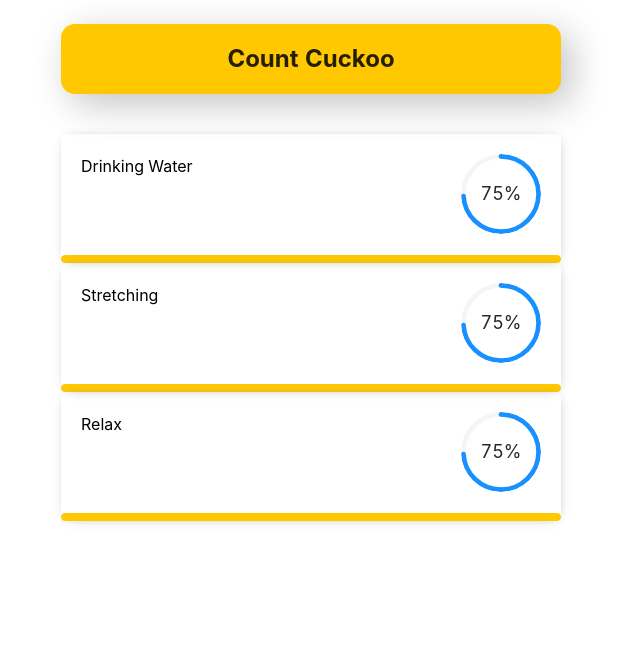
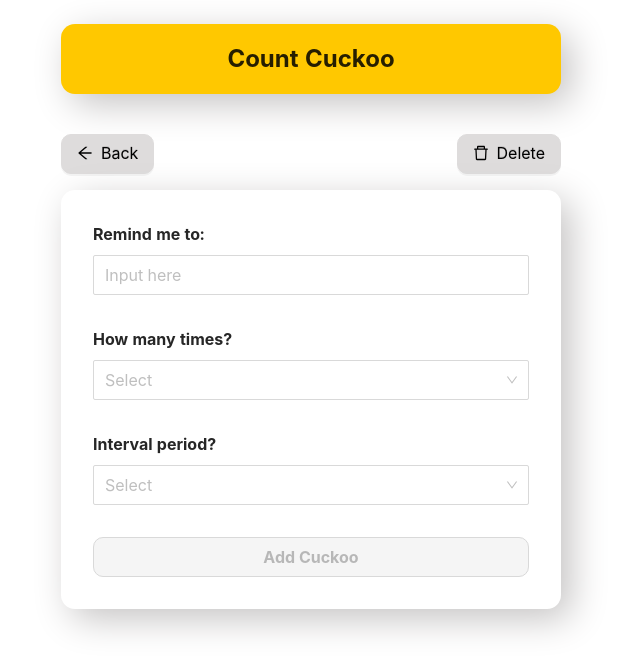
Before and after one commit to omkrpt/cuckoo-dooku, a React (Create React App) app: page / in a window 1280 px wide. Shown: the top 672 px of the page, without its empty margins (329-969 px from the left). Built offline with nearby package versions, Linux system fonts and the light colour scheme; the HTML template or start-up script is replaced by a standard one.

Commit message:
UX improvements

```diff
--- a/package.json
+++ b/package.json
@@ -3,6 +3,7 @@
   "version": "0.1.0",
   "private": true,
   "dependencies": {
+    "@ant-design/icons": "^4.7.0",
     "@testing-library/jest-dom": "^5.15.0",
     "@testing-library/react": "^11.2.7",
     "@testing-library/user-event": "^12.8.3",
--- a/src/App.js
+++ b/src/App.js
@@ -1,3 +1,4 @@
+import React, { useEffect, useState } from "react";
 import "./App.css";
 import "antd/dist/antd.css";
 import { Row, Button } from "antd";
@@ -9,22 +10,20 @@ import AddNew from "./components/NewReminder/AddNew";
 // import { createAlarm, cancelAlarm } from "./utils/alarmHandler";
 // const alarmName = "createAlarmTest";
 
-import { Route, Routes } from "react-router";
-import { BrowserRouter } from "react-router-dom";
+function App() {
+  const [reminderPage, setReminderPage] = useState({});
 
-function App() {
+  useEffect(() => {}, []);
+
   return (
     <div className="App">
       <div style={{ width: "500px" }}>
         <Row className="header">Count Cuckoo</Row>
-
-        <BrowserRouter>
-          <Routes>
-            <Route path="/" element={<CardListing />}>
-              <Route path=":id" element={<AddNew />} />
-            </Route>
-          </Routes>
-        </BrowserRouter>
+        {reminderPage.show ? (
+          <AddNew id={reminderPage.id} setReminderPage={setReminderPage} />
+        ) : (
+          <CardListing setReminderPage={setReminderPage} />
+        )}
 
         {/* <Button
         type="primary"
--- a/src/components/Card/Card.js
+++ b/src/components/Card/Card.js
@@ -1,35 +1,37 @@
-import { Col, Progress } from 'antd'
-import React, { Component } from 'react'
-import { Link } from 'react-router-dom';
+import { Col, Progress } from "antd";
+import React, { Component } from "react";
 
 export class card extends Component {
   render() {
-        const {title = "Drink Water", percentage, id} = this.props;
+    const {
+      title = "Drink Water",
+      percentage,
+      id,
+      setReminderPage,
+    } = this.props;
     return (
-            <Col span={24} className="card">
-                <Link to={{
-                    pathname:`${id}`
-                }} >
+      <Col
+        span={24}
+        className="card"
+        onClick={() => setReminderPage({ show: true, id })}
+      >
         <div className="card-content">
+          <div>{title}</div>
           <div>
-                        {title}
-                    </div>
-                    <div>
-                        <Progress type="circle" percent={percentage} width={80}/>
+            <Progress type="circle" percent={percentage} width={80} />
           </div>
         </div>
         <Progress
           strokeColor={{
-                        '0%': '#ffc800',
-                        '100%': '#ffc800',
+            "0%": "#ffc800",
+            "100%": "#ffc800",
           }}
           percent={99.9}
           showInfo={false}
         />
-                </Link>
       </Col>
-        )
+    );
   }
 }
 
-export default card
+export default card;
--- a/src/components/Card/CardListing.js
+++ b/src/components/Card/CardListing.js
@@ -1,35 +1,53 @@
-import { Row } from 'antd'
-import React, { Component } from 'react'
-import Card from './Card'
+import { Row } from "antd";
+import React, { useEffect, useState, useMemo } from "react";
+import Card from "./Card";
 import "./style.css";
 
-export class cardListing extends Component {
-    render() {
-        const cards = [
-            {
-                title: "Drinking Water",
-                percentage: 75,
-                id:1,
-            },
-            {
-                title: "Stretching",
-                percentage: 75,
-                id:2
-            },
-            {
-                title: "Relax",
-                percentage: 75,
-                id:3
-            },
-        ]
-        return (
-            <div className="listing">
-                <Row span={24}>
-                    {cards.map((props) => <Card {...props} />)}
-                </Row>
-            </div>
-        )
+const CardListing = ({ setReminderPage }) => {
+  const [reminders, setReminders] = useState([]);
+
+  const loadFromStorage = ({ isInit }) => {
+    try {
+      const cuckooReminder = window.localStorage.getItem("cuckooReminder");
+      const reminders = JSON.parse(cuckooReminder);
+      if (reminders && Array.isArray(reminders)) {
+        setReminders(reminders);
+        setReminderPage({ show: false });
+      } else {
+        if (isInit) setReminderPage({ show: true });
+      }
+    } catch (error) {
+      console.log(error);
     }
-}
+  };
 
-export default cardListing
+  useEffect(() => {
+    loadFromStorage({ isInit: true });
+    window.addEventListener("storage", loadFromStorage);
+    return () => {
+      window.removeEventListener("storage", loadFromStorage);
+    };
+  }, []);
+
+  const cards = useMemo(
+    () =>
+      reminders.map(({ name, id }) => ({
+        title: name,
+        percentage: 75,
+        id: id,
+      })),
+    [reminders]
+  );
+
+  return (
+    <div className="listing">
+      <Row span={24}>
+        {React.Children.toArray(
+          cards.map((props) => <Card {...props} setReminderPage={setReminderPage} />)
+        )}
+      </Row>
+    </div>
+  );
+};
+
+export default CardListing;
--- a/src/components/NewReminder/AddNew.js
+++ b/src/components/NewReminder/AddNew.js
@@ -1,21 +1,91 @@
-import React from "react";
-import { Row, Button, Col, Progress } from "antd";
+import React, { useEffect, useState, useMemo } from "react";
+import { Row, Button, Col, Input } from "antd";
 import AddNewItem from "./AddNewItem";
+import { DeleteOutlined, ArrowLeftOutlined } from "@ant-design/icons";
 import "./style.css";
 
-const AddNew = ({}) => {
-  const handleOnItemChange = () => {};
+const AddNew = ({ id, setReminderPage }) => {
+  const [reminder, setReminder] = useState();
+  const [noOfTime, setNoOfTime] = useState();
+  const [intervalPeriod, setIntervalPeriod] = useState();
+  const mode = (id && "EDIT") || "CREATE";
+  // const [reminderOptions, setReminderOptions] = useState([]);
 
-  const addNewTime = () => {};
+  const isSaveDisabled = useMemo(() => {
+    return !reminder || !noOfTime || !intervalPeriod;
+  }, [reminder, noOfTime, intervalPeriod]);
 
-  const reminderOptions = () => {
-    const returnArray = [];
-    returnArray.push({ text: "Water Reminder", value: "water" });
-    returnArray.push({ text: "Blinking Reminder", value: "blinking" });
-    returnArray.push({ text: "Stretch Reminder", value: "stretch" });
-    returnArray.push({ text: "Posture Reminder", value: "posture" });
-    returnArray.push({ text: "Custom", value: "custom" });
-    return returnArray;
+  useEffect(() => {
+    const cuckooReminder = window.localStorage.getItem("cuckooReminder");
+    const reminders = cuckooReminder && JSON.parse(cuckooReminder);
+    if (reminders && Array.isArray(reminders)) {
+      const currentItem = reminders.find(({ id: itemId }) => itemId === id);
+      if (currentItem) {
+        const {
+          name: name_,
+          noOfTime: noOfTime_,
+          intervalPeriod: intervalPeriod_,
+        } = currentItem;
+        setReminder(name_);
+        setNoOfTime(noOfTime_);
+        setIntervalPeriod(intervalPeriod_);
+      }
+    }
+  }, [id]);
+
+  const handleOnItemChange = (type, value) => {
+    switch (type) {
+      case "remindOn":
+        {
+          setReminder(value);
+        }
+        break;
+      case "noOfTime":
+        {
+          setNoOfTime(value);
+        }
+        break;
+      case "intervalPeriod":
+        {
+          setIntervalPeriod(value);
+        }
+        break;
+    }
+  };
+
+  const addNewReminder = () => {
+    console.log(reminder, noOfTime, intervalPeriod);
+    const cuckooReminder = window.localStorage.getItem("cuckooReminder");
+    let reminders = cuckooReminder ? JSON.parse(cuckooReminder) : [];
+    if (reminders && Array.isArray(reminders)) {
+      if (mode === "EDIT") {
+        reminders = reminders.map((item) => {
+          if (item.id === id) {
+            return {
+              id,
+              name: reminder,
+              noOfTime,
+              intervalPeriod,
+            };
+          }
+          return item;
+        });
+      } else {
+        reminders.push({
+          id: Math.random(),
+          name: reminder,
+          noOfTime,
+          intervalPeriod,
+        });
+      }
+      window.localStorage.setItem("cuckooReminder", JSON.stringify(reminders));
+      window.dispatchEvent(new Event("storage"));
+    }
+    goBack();
+  };
+
+  const goBack = () => {
+    setReminderPage({});
   };
 
   const noOfTimeOptions = () => {
@@ -40,31 +110,51 @@ const AddNew = ({}) => {
   return (
     <Row align="center">
       <Col className="add-new-conatiner">
+        <Row align="center" justify="space-between">
+          <Button
+            className="back-button"
+            type="primary"
+            onClick={() => goBack()}
+            icon={<ArrowLeftOutlined />}
+          >
+            Back
+          </Button>
+          <Button
+            className="back-button"
+            type="danger"
+            onClick={() => goBack()}
+            icon={<DeleteOutlined />}
+          >
+            Delete
+          </Button>
+        </Row>
         <Col className="add-new-item-conatiner">
           <AddNewItem
-            items={reminderOptions()}
-            value={undefined}
+            items={[]}
+            value={reminder}
             title="Remind me to:"
             onChange={(value) => handleOnItemChange("remindOn", value)}
+            autoComplete
           ></AddNewItem>
           <AddNewItem
             items={noOfTimeOptions()}
-            value={undefined}
+            value={noOfTime}
             title="How many times?"
             onChange={(value) => handleOnItemChange("noOfTime", value)}
           ></AddNewItem>
           <AddNewItem
-            value={undefined}
+            value={intervalPeriod}
             title="Interval period?"
             items={intervalPeriodOptions()}
             onChange={(value) => handleOnItemChange("intervalPeriod", value)}
           ></AddNewItem>
           <Button
+            disabled={isSaveDisabled}
             className="add-new-button"
             type="primary"
-            onClick={() => addNewTime({})}
+            onClick={() => addNewReminder()}
           >
-            Add Cuckoo
+            {`${mode === "EDIT" ? "Update" : "Add"} Cuckoo`}
           </Button>
         </Col>
       </Col>
--- a/src/components/NewReminder/AddNewItem.js
+++ b/src/components/NewReminder/AddNewItem.js
@@ -1,12 +1,35 @@
 import React from "react";
-import { Row, Select } from "antd";
+import { Row, Select, AutoComplete } from "antd";
 import "./style.css";
 
 const { Option } = Select;
 
-const AddNewItem = ({ title, value, items = [], onChange }) => (
+const AddNewItem = ({
+  title,
+  value,
+  items = [],
+  onChange,
+  autoComplete = false,
+}) => {
+  const onSearch = () => {};
+
+  return (
     <div className="add-new-item-row">
       <Row className="add-new-item-title">{title}</Row>
+      {autoComplete ? (
+        <AutoComplete
+          value={value}
+          options={items}
+          style={{
+            width: "100%",
+          }}
+          onSelect={onChange}
+          onChange={onChange}
+          onSearch={onSearch}
+          placeholder="Input here"
+          size="large"
+        />
+      ) : (
         <Select
           showSearch
           size="large"
@@ -14,13 +37,16 @@ const AddNewItem = ({ title, value, items = [], onChange }) => (
           onChange={onChange}
           placeholder="Select"
           style={{ width: "100%" }}
-      defaultValue={items?.[0]?.value}
         >
           {React.Children.toArray(
-        items.map(({ text, value }) => <Option value={value}>{text}</Option>)
+            items.map(({ text, value }) => (
+              <Option value={value}>{text}</Option>
+            ))
           )}
         </Select>
+      )}
     </div>
   );
+};
 
 export default AddNewItem;
--- a/src/components/NewReminder/style.css
+++ b/src/components/NewReminder/style.css
@@ -1,7 +1,7 @@
 .add-new-conatiner{
     display: flex;
     flex-direction: column;
-    gap:36px;
+    gap:16px;
     width: 100%;
 }
 
@@ -34,3 +34,13 @@
     border-radius: 10px;
     height: 40px;
 }
+
+
+.back-button, .back-button:hover{
+    border-radius: 10px;
+    height: 40px;
+    font-size: 16px;
+    border-color: #dedcdc;
+    background: #dedcdc;
+    color: initial;
+}
```
Lines whose indentation alone changed are shown as unchanged.
